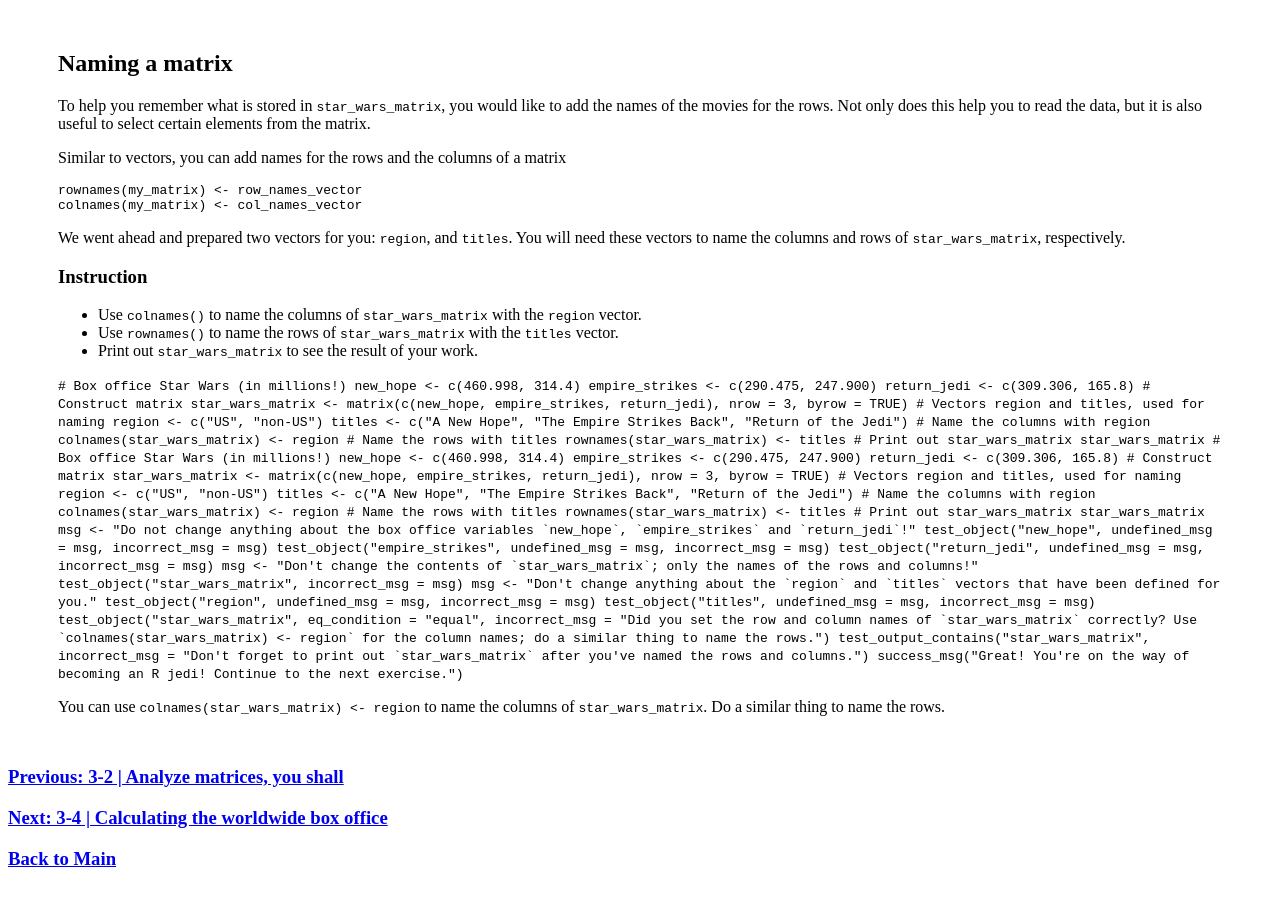
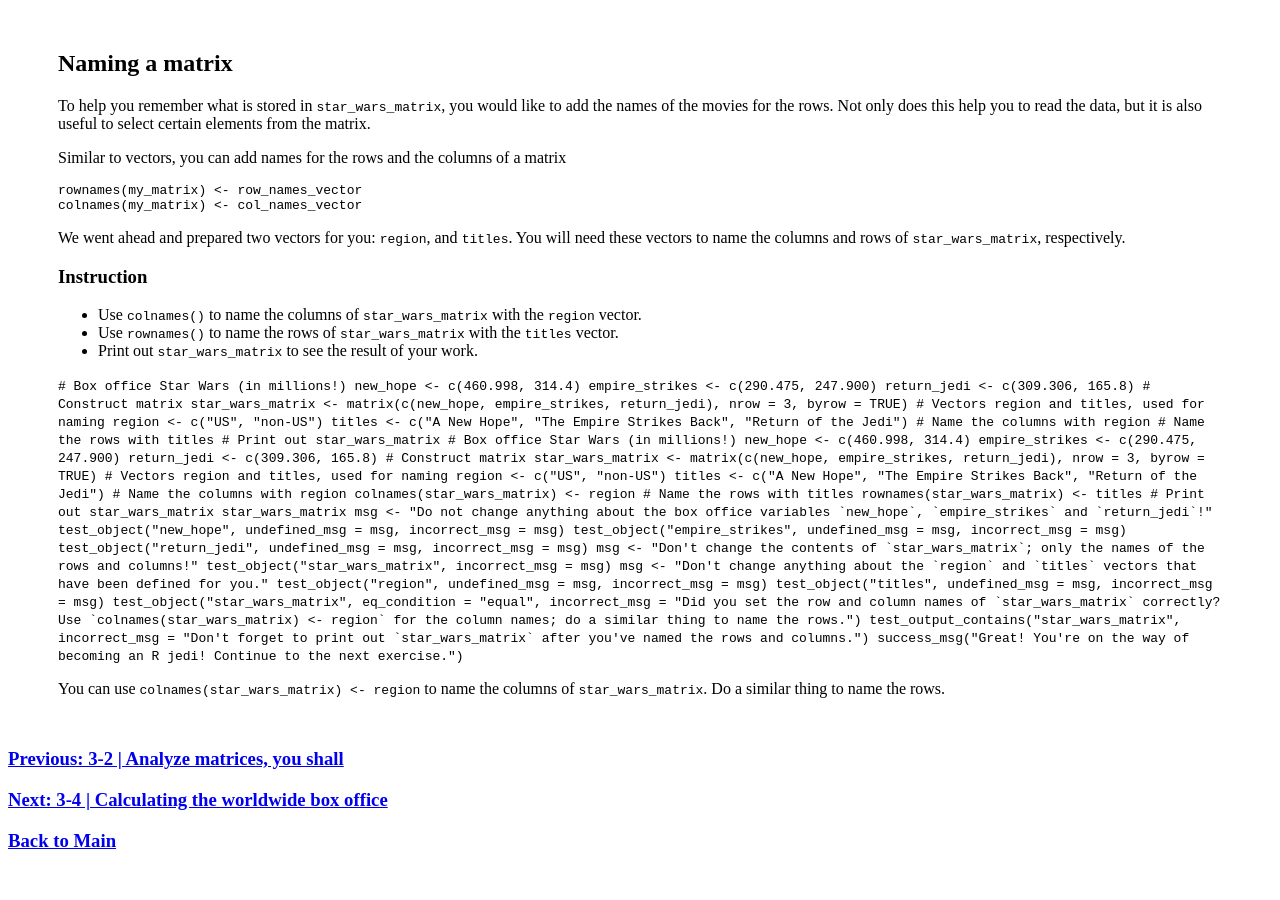
Before and after one commit to jkim205/jkim205.github.io, a Jekyll site: the page _pages/Day1/3-3.html, which Jekyll copies as it is, in a window 1280 px wide. Built offline with Jekyll 4.4.1, drawn with Linux system fonts in a browser that asks for light colours; a script that is not in the unit is left out.

Commit message:
Day 1 Ver. 1.0.1

```diff
--- a/_pages/Day1/3-3.html
+++ b/_pages/Day1/3-3.html
@@ -59,13 +59,12 @@
 titles <- c("A New Hope", "The Empire Strikes Back", "Return of the Jedi")
 
 # Name the columns with region
-colnames(star_wars_matrix) <- region
+
 
 # Name the rows with titles
-rownames(star_wars_matrix) <- titles
+
 
 # Print out star_wars_matrix
-star_wars_matrix
       </code>
       <code data-type="solution">
 # Box office Star Wars (in millions!)
```
